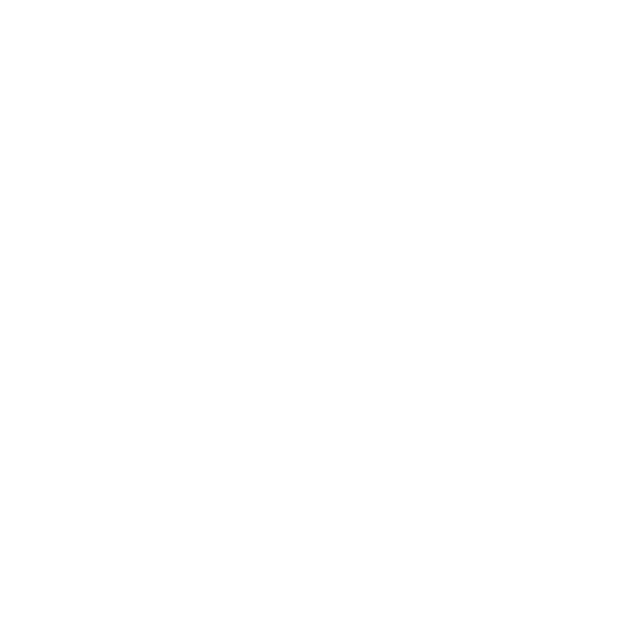
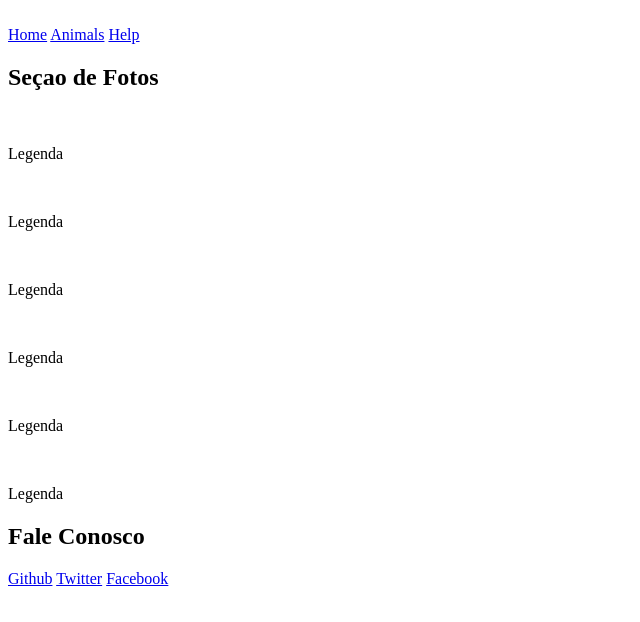
Before and after one commit to 1TDSS-2023/rm97757, a plain HTML site: page index.html in a window 1280 px wide. Shown: the whole page, without its empty margins (0-640 px from the left). Drawn offline with Linux system fonts and the light colour scheme.

Commit message:
Estrutura HTML semantica.

```diff
--- a/index.html
+++ b/index.html
@@ -6,7 +6,55 @@
     <meta name="viewport" content="width=device-width, initial-scale=1.0">
     <title>MEU-SITE</title>
 </head>
+
 <body>
+    <header class="cabecalho">
+        <img src="" alt="">
+        <nav>
+            <a href="#">Home</a>
+            <a href="#">Animals</a>
+            <a href="#">Help</a>
+        </nav>
+    </header>
+
+<h2 class="tit-sec">Seçao de Fotos</h2>
+
+<section class="conteudo">
+    <div>
+        <img src="" alt="">
+        <p>Legenda</p>
+    </div>
+    <div>
+        <img src="" alt="">
+        <p>Legenda</p>
+    </div>
+    <div>
+        <img src="" alt="">
+        <p>Legenda</p>
+    </div>
+    <div>
+        <img src="" alt="">
+        <p>Legenda</p>
+    </div>
+    <div>
+        <img src="" alt="">
+        <p>Legenda</p>
+    </div>
+    <div>
+        <img src="" alt="">
+        <p>Legenda</p>
+    </div>
+</section>
+
+<footer>
+    <h2>Fale Conosco</h2>
+    <nav>
+        <a href="#">Github</a>
+        <a href="#">Twitter</a>
+        <a href="#">Facebook</a>
+    </nav>
+</footer>
 
 </body>
+
 </html>
```
